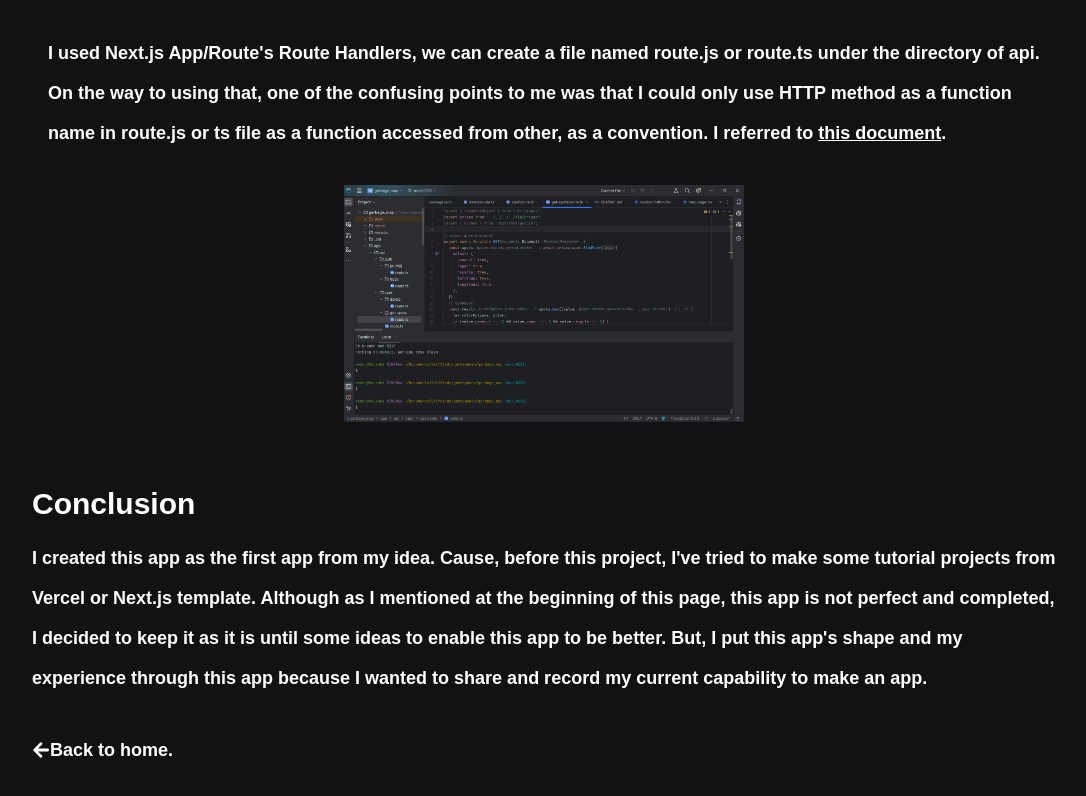
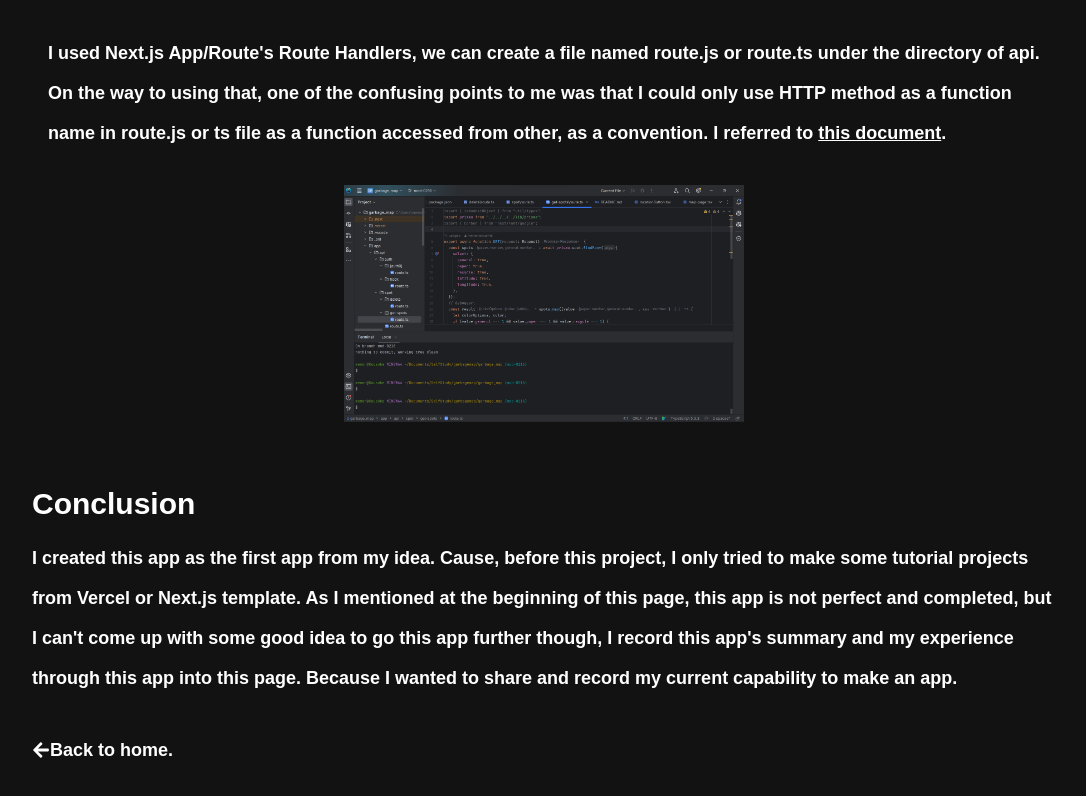
Before and after one commit to memorandumtk/Portfolio_Typescript, a Next.js app: page /garbage-box-finder in a window 1280 px wide. Shown: the part 2659-3455 px from the top of the page, without its empty margins (96-1182 px from the left). Built offline with nearby package versions, Linux system fonts and the light colour scheme; a web font is replaced by a local one.

Commit message:
Edited garbage finder app's description.
also cropped the picture for garbage box card.

```diff
--- a/app/garbage-box-finder/page.tsx
+++ b/app/garbage-box-finder/page.tsx
@@ -163,11 +163,10 @@
 
         <div>
           <h3 className="text-3xl py-4">Conclusion</h3>
-          <p>I created this app as the first app from my idea. Cause, before this project, I&apos;ve tried to make some
-            tutorial projects from Vercel or Next.js template. Although as I mentioned at the beginning of this page,
-            this app is not perfect and completed, I decided to keep it as it is until some ideas to enable this app to
-            be better. But, I put this app&apos;s shape and my experience through this app because I wanted to share and
-            record my current capability to make an app.</p>
+          <p>I created this app as the first app from my idea. Cause, before this project, I only tried to make some
+            tutorial projects from Vercel or Next.js template.
+            As I mentioned at the beginning of this page, this app is not perfect and completed, but I can&apos;t come up with some good idea to go this app further though, I record this app&apos;s summary and my experience through this app into this page. Because I wanted to share and record my current capability to make an app.
+          </p>
         </div>
       </div>
 
--- a/app/ui/me/projects/garbage-box-finder-card.tsx
+++ b/app/ui/me/projects/garbage-box-finder-card.tsx
@@ -2,7 +2,7 @@
 import Link from "next/link";
 import Image from "next/image";
 import { FaArrowRight } from "react-icons/fa";
-import ExampleOfMap from "@/public/garbage-box-finder/map-example.png";
+import ExampleOfMapCard from "@/public/garbage-box-finder/map-example-for-card.png";
 import MyProjectCard from "@/app/ui/me/projects/components/my-project-card";
 
 const url = "https://github.com/memorandumtk/garbage-app";
@@ -18,7 +18,7 @@
       name={name}
       description={description}
       slug={slug}
-      imagePath={ExampleOfMap}
+      imagePath={ExampleOfMapCard}
     />
   );
 };
```
Also changed, not shown: public/garbage-box-finder/map-example-for-card.png (added).
